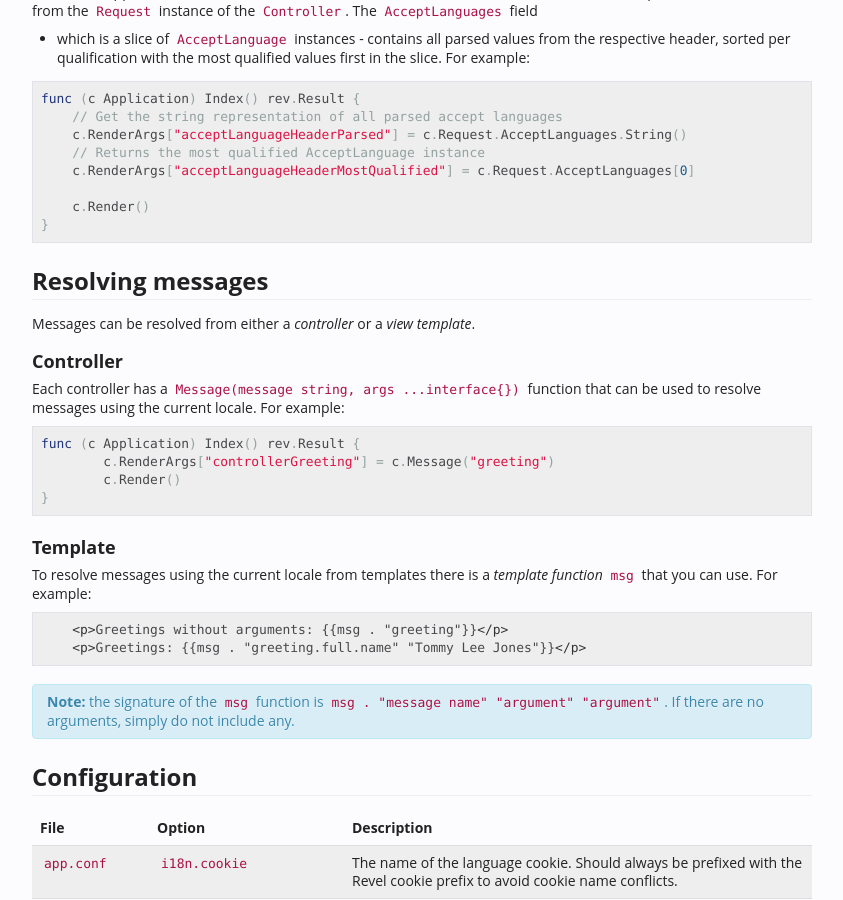
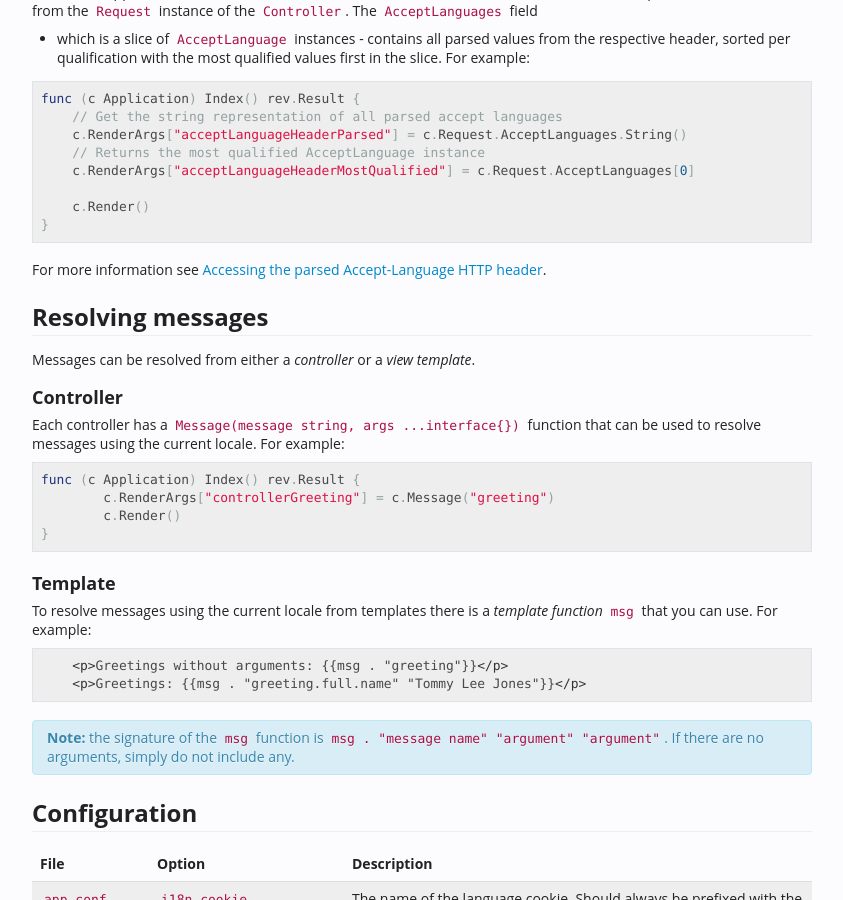
Before and after one commit to revel/revel, a Jekyll site: the page built from manual/i18n-messages.md, in a window 1280 px wide and 900 px high, scrolled down 3473 px. Shown: the whole window, without its empty margins (298-1141 px from the left). Built offline with Jekyll 4.4.1, drawn with Linux system fonts in a browser that asks for light colours.

Commit message:
Updated i18n manual

```diff
--- a/manual/i18n-messages.md
+++ b/manual/i18n-messages.md
@@ -188,6 +188,8 @@ func (c Application) Index() rev.Result {
 }
 </pre>
 
+For more information see [Accessing the parsed Accept-Language HTTP header](parsed_accept_language_http_header).
+
 ## Resolving messages
 
 Messages can be resolved from either a *controller* or a *view template*.
```
